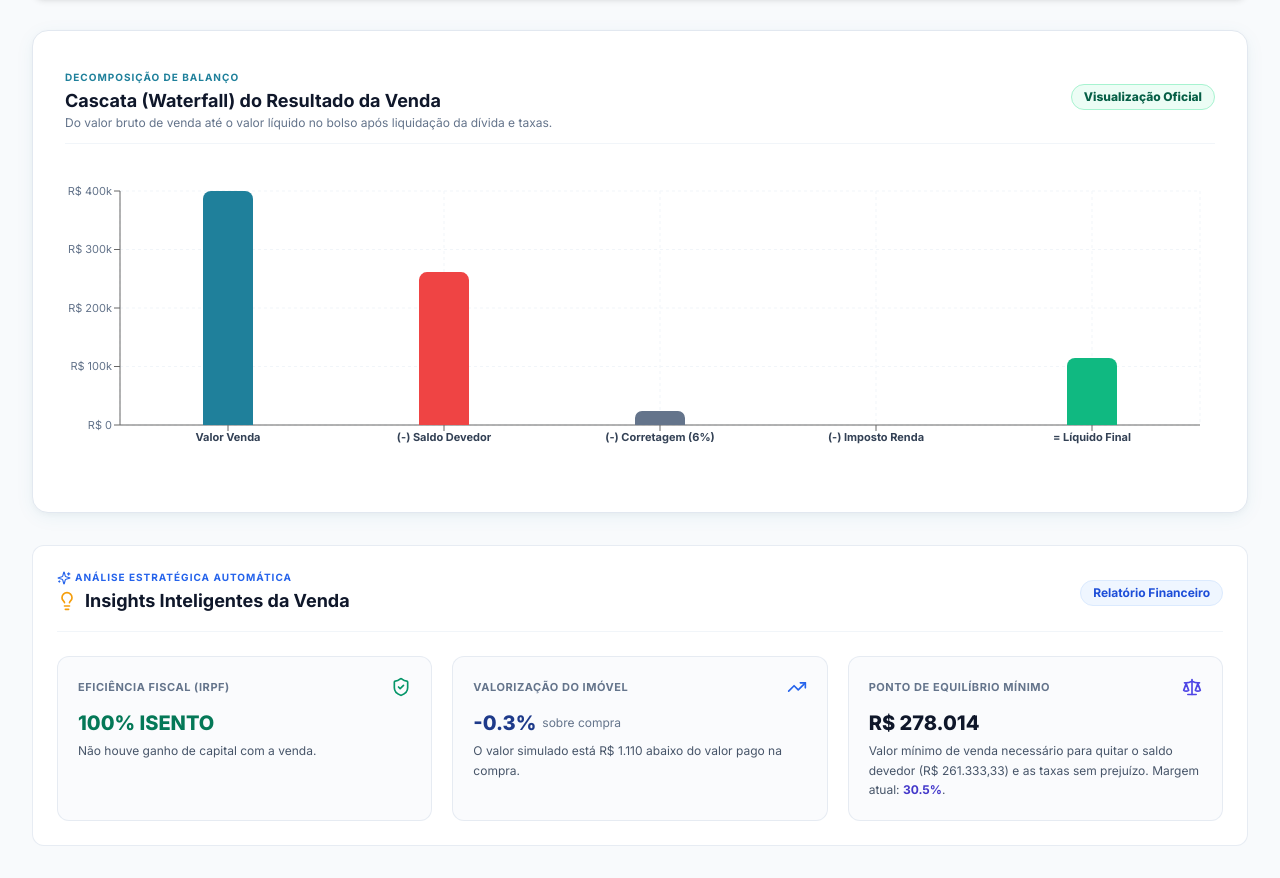
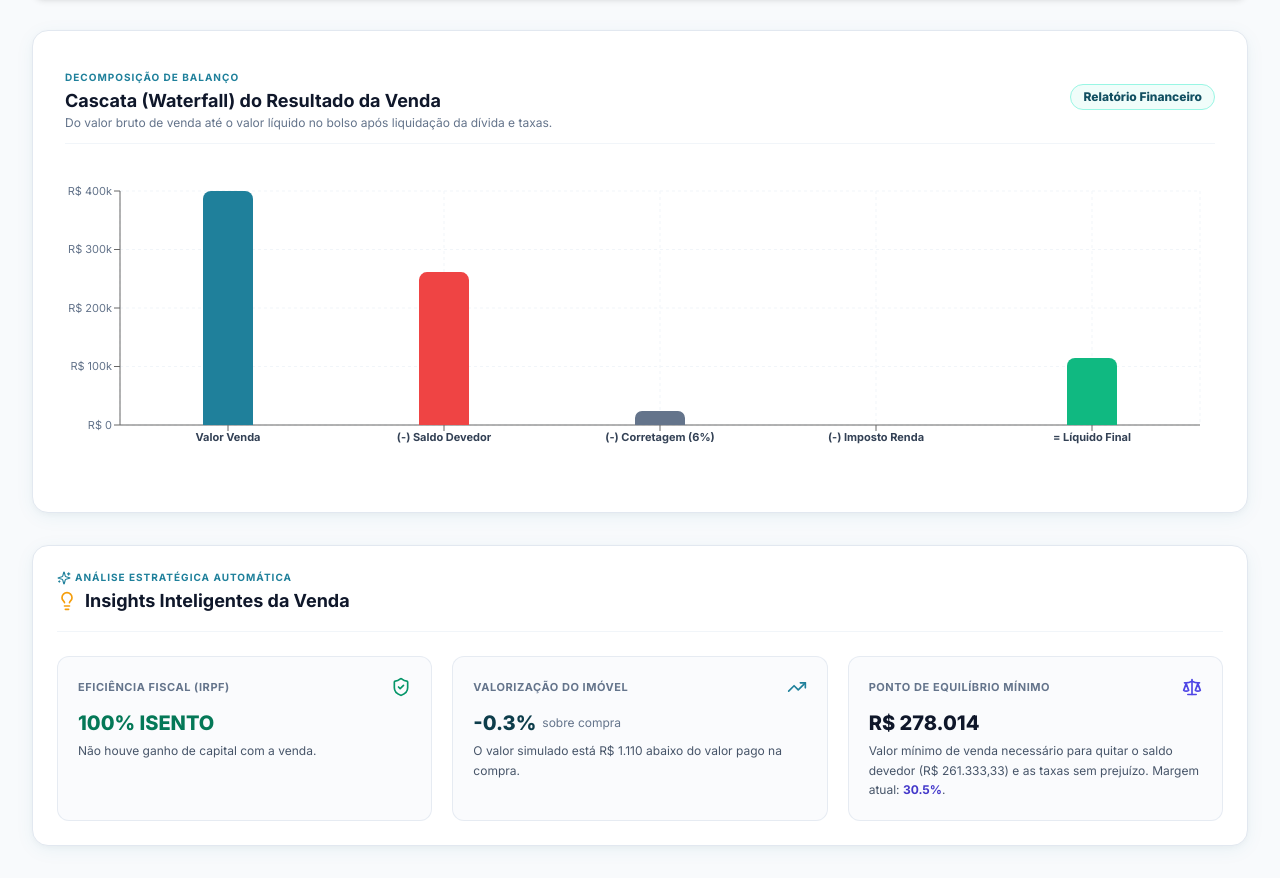
Before and after one commit to junioelizeu0-glitch/imovel-decisao, a React (Vite) app in the folder frontend/: page / in a window 1280 px wide. Shown: the part 1337-2215 px from the top of the page. Built offline with nearby package versions, Linux system fonts and the light colour scheme.

Commit message:
fix: atualizar badge do grafico para Relatorio Financeiro, remover badge de Insights e simplificar label do CEP

```diff
--- a/frontend/src/components/FormularioImovelFinanciamento.tsx
+++ b/frontend/src/components/FormularioImovelFinanciamento.tsx
@@ -181,10 +181,10 @@ export const FormularioImovelFinanciamento: React.FC<FormularioProps> = ({
             </span>
           </div>
 
-          {/* Campo CEP */}
+          {/* Campo CEP Limpo sem texto (Formato 00000-000) */}
           <div>
             <label className="block text-xs font-semibold text-slate-700 mb-1 flex items-center gap-1">
-              <MapPin className="w-3.5 h-3.5 text-teal-600" /> CEP (Formato 00000-000)
+              <MapPin className="w-3.5 h-3.5 text-teal-600" /> CEP
             </label>
             <div className="relative">
               <input
--- a/frontend/src/components/GraficoWaterfallVenda.tsx
+++ b/frontend/src/components/GraficoWaterfallVenda.tsx
@@ -102,8 +102,8 @@ export const GraficoWaterfallVenda: React.FC<GraficoWaterfallProps> = ({ resulta
             Do valor bruto de venda até o valor líquido no bolso após liquidação da dívida e taxas.
           </p>
         </div>
-        <span className="text-[10px] sm:text-xs font-extrabold px-3 py-1 bg-emerald-50 text-emerald-800 rounded-full border border-emerald-200 self-start sm:self-auto">
-          Visualização Oficial
+        <span className="text-[10px] sm:text-xs font-extrabold px-3 py-1 bg-teal-50 text-teal-800 rounded-full border border-teal-200 self-start sm:self-auto">
+          Relatório Financeiro
         </span>
       </div>
 
--- a/frontend/src/components/InsightsInteligentes.tsx
+++ b/frontend/src/components/InsightsInteligentes.tsx
@@ -42,12 +42,12 @@ export const InsightsInteligentes: React.FC<InsightsProps> = ({
     valorVenda > 0 ? ((valorVenda - valorVendaMinimoBreakEven) / valorVenda) * 100 : 0;
 
   return (
-    <div id="relatorio" className="bg-white rounded-xl p-5 sm:p-6 border border-slate-200/80 shadow-xs space-y-6">
+    <div id="relatorio" className="bg-white rounded-2xl p-5 sm:p-6 border border-slate-200 card-shadow space-y-6">
       {/* Cabeçalho */}
       <div className="flex items-center justify-between border-b border-slate-100 pb-4">
         <div>
-          <span className="text-[10px] font-bold text-blue-600 uppercase tracking-widest flex items-center gap-1">
-            <Sparkles className="w-3.5 h-3.5 text-blue-600" />
+          <span className="text-[10px] font-bold text-teal-600 uppercase tracking-widest flex items-center gap-1">
+            <Sparkles className="w-3.5 h-3.5 text-teal-600" />
             Análise Estratégica Automática
           </span>
           <h3 className="text-base sm:text-lg font-bold text-slate-900 flex items-center gap-2 mt-0.5">
@@ -55,12 +55,9 @@ export const InsightsInteligentes: React.FC<InsightsProps> = ({
             Insights Inteligentes da Venda
           </h3>
         </div>
-        <span className="text-xs font-bold px-3 py-1 rounded-full bg-blue-50 text-blue-700 border border-blue-100">
-          Relatório Financeiro
-        </span>
       </div>
 
-      {/* Grid de 3 Cards de Insights (Column UI Style) */}
+      {/* Grid de 3 Cards de Insights */}
       <div className="grid grid-cols-1 md:grid-cols-3 gap-5">
         {/* INSIGHT 1: Status Fiscal de IRPF */}
         <div className="bg-slate-50/70 p-5 rounded-xl border border-slate-200/80 space-y-3 relative overflow-hidden">
@@ -97,11 +94,11 @@ export const InsightsInteligentes: React.FC<InsightsProps> = ({
             <span className="text-[11px] font-bold uppercase tracking-wider text-slate-500">
               Valorização do Imóvel
             </span>
-            <TrendingUp className="w-5 h-5 text-blue-600" />
+            <TrendingUp className="w-5 h-5 text-teal-600" />
           </div>
 
           <div>
-            <div className="text-lg sm:text-xl font-extrabold text-blue-900 flex items-center gap-1.5">
+            <div className="text-lg sm:text-xl font-extrabold text-teal-900 flex items-center gap-1.5">
               {percentualLucroBruto >= 0 ? "+" : ""}
               {percentualLucroBruto.toFixed(1)}%
               <span className="text-xs font-normal text-slate-500">sobre compra</span>
```
